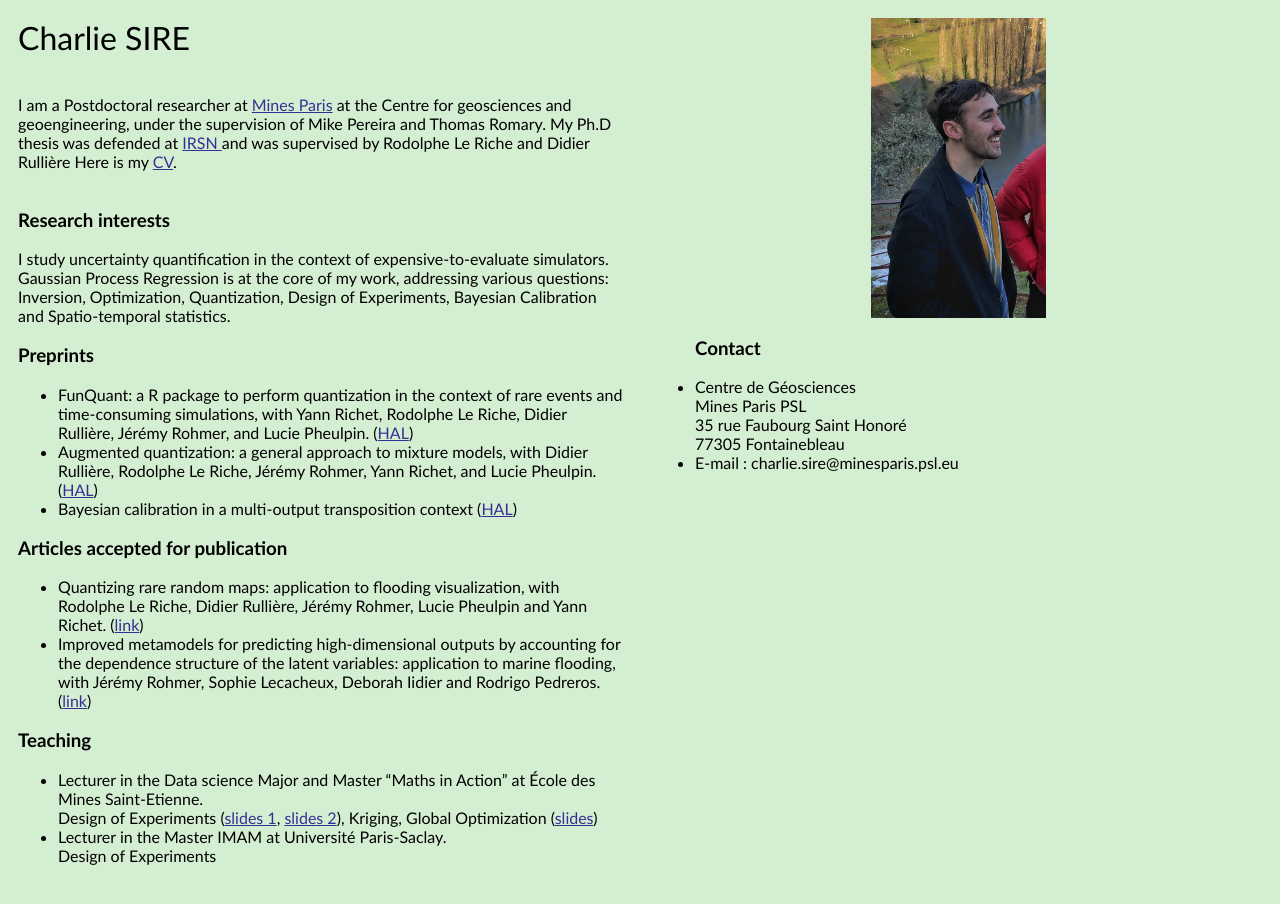
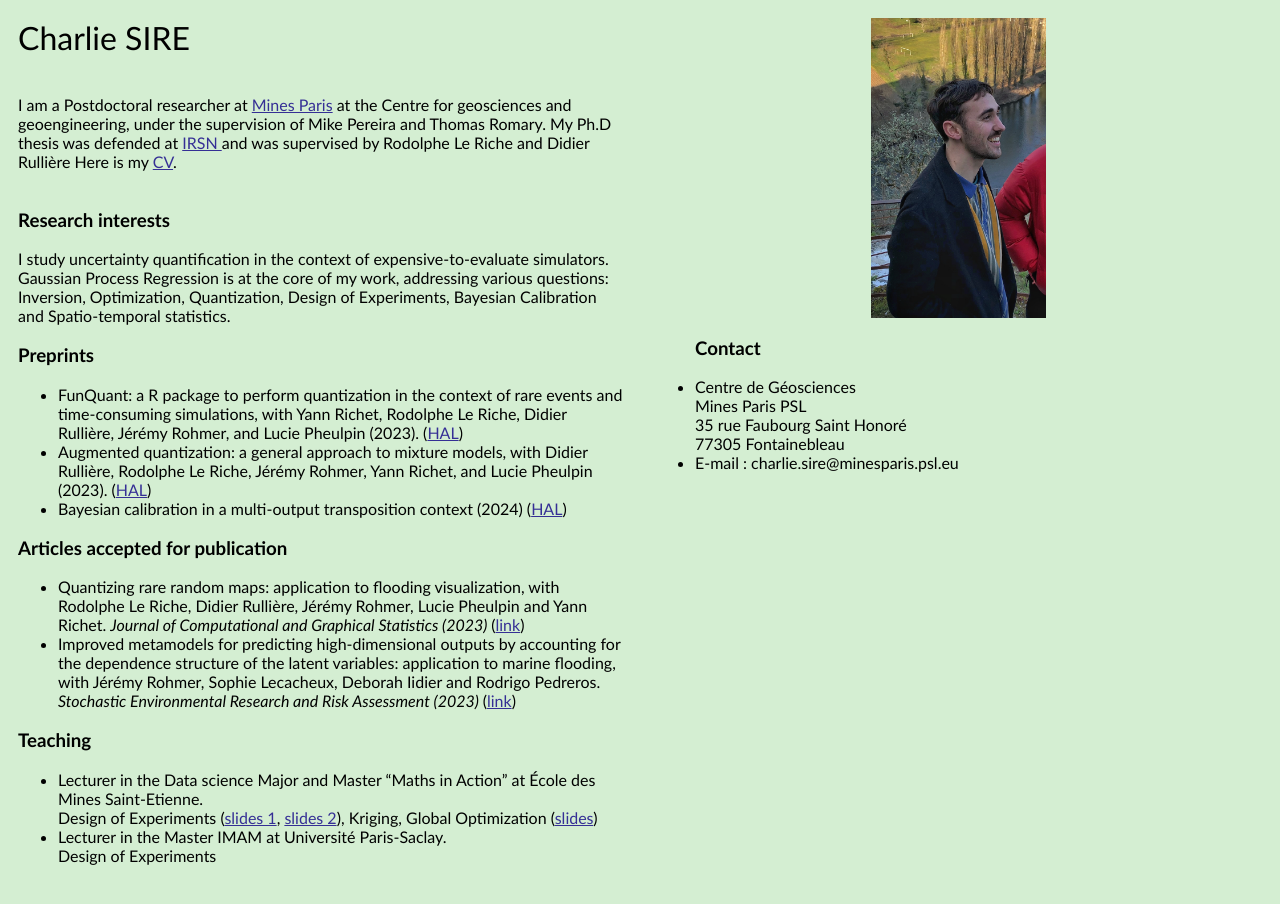
Before and after one commit to charliesire/charliesire.github.io, a plain HTML site: page index.html in a window 1280 px wide. Drawn offline with Linux system fonts and the light colour scheme.

Commit message:
Update index.html

```diff
--- a/index.html
+++ b/index.html
@@ -54,16 +54,16 @@
         <div class = "row">
         <h3> Preprints </h3>
         <ul>
-          <li>FunQuant: a R package to perform quantization in the context of rare events and time-consuming simulations, with Yann Richet, Rodolphe Le Riche, Didier Rullière, Jérémy Rohmer, and Lucie Pheulpin. (<a href="https://hal.science/hal-04189822">HAL</a>) </li>
-          <li>Augmented quantization: a general approach to mixture models, with Didier Rullière, Rodolphe Le Riche, Jérémy Rohmer, Yann Richet, and Lucie Pheulpin. (<a href="https://hal.science/hal-04209768v1">HAL</a>) </li>
-          <li>Bayesian calibration in a multi-output transposition context (<a href="https://hal.science/hal-04717715">HAL</a>) </li>
+          <li>FunQuant: a R package to perform quantization in the context of rare events and time-consuming simulations, with Yann Richet, Rodolphe Le Riche, Didier Rullière, Jérémy Rohmer, and Lucie Pheulpin (2023). (<a href="https://hal.science/hal-04189822">HAL</a>) </li>
+          <li>Augmented quantization: a general approach to mixture models, with Didier Rullière, Rodolphe Le Riche, Jérémy Rohmer, Yann Richet, and Lucie Pheulpin (2023). (<a href="https://hal.science/hal-04209768v1">HAL</a>) </li>
+          <li>Bayesian calibration in a multi-output transposition context (2024) (<a href="https://hal.science/hal-04717715">HAL</a>) </li>
         </ul>
       </div>
       <div class = "row">
       <h3> Articles accepted for publication </h3>
       <ul>
-        <li>Quantizing rare random maps: application to flooding visualization, with Rodolphe Le Riche, Didier Rullière, Jérémy Rohmer, Lucie Pheulpin and Yann Richet.  (<a href="https://doi.org/10.1080/10618600.2023.2203764">link</a>)</li>
-        <li>Improved metamodels for predicting high-dimensional outputs by accounting for the dependence structure of the latent variables: application to marine flooding, with Jérémy Rohmer, Sophie Lecacheux, Deborah Iidier and Rodrigo Pedreros.(<a href="https://doi.org/10.1007/s00477-023-02426-z">link</a>)</li>
+        <li>Quantizing rare random maps: application to flooding visualization, with Rodolphe Le Riche, Didier Rullière, Jérémy Rohmer, Lucie Pheulpin and Yann Richet. <i> Journal of Computational and Graphical Statistics (2023) </i> (<a href="https://doi.org/10.1080/10618600.2023.2203764">link</a>)</li>
+        <li>Improved metamodels for predicting high-dimensional outputs by accounting for the dependence structure of the latent variables: application to marine flooding, with Jérémy Rohmer, Sophie Lecacheux, Deborah Iidier and Rodrigo Pedreros. <i>  Stochastic Environmental Research and Risk Assessment (2023) </i>(<a href="https://doi.org/10.1007/s00477-023-02426-z">link</a>)</li>
       </ul>
 
       <h3> Teaching </h3>
```
